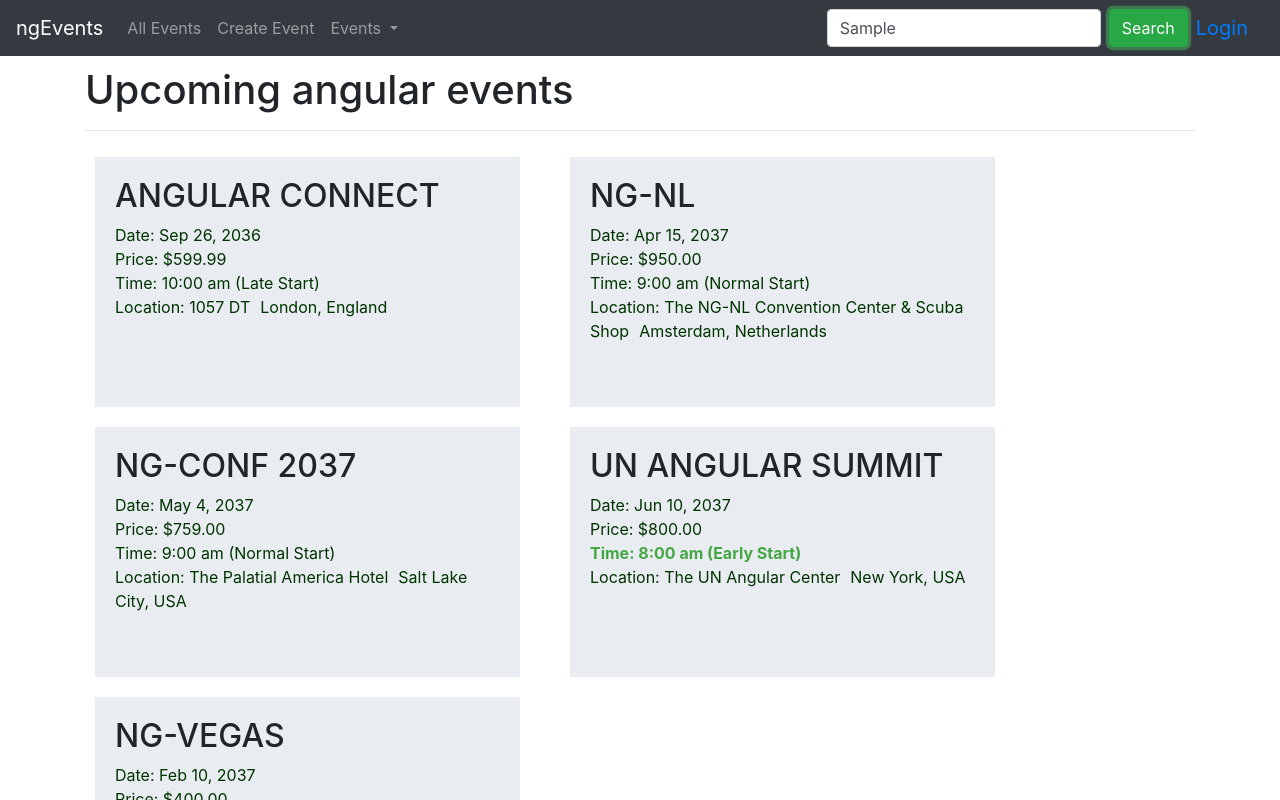
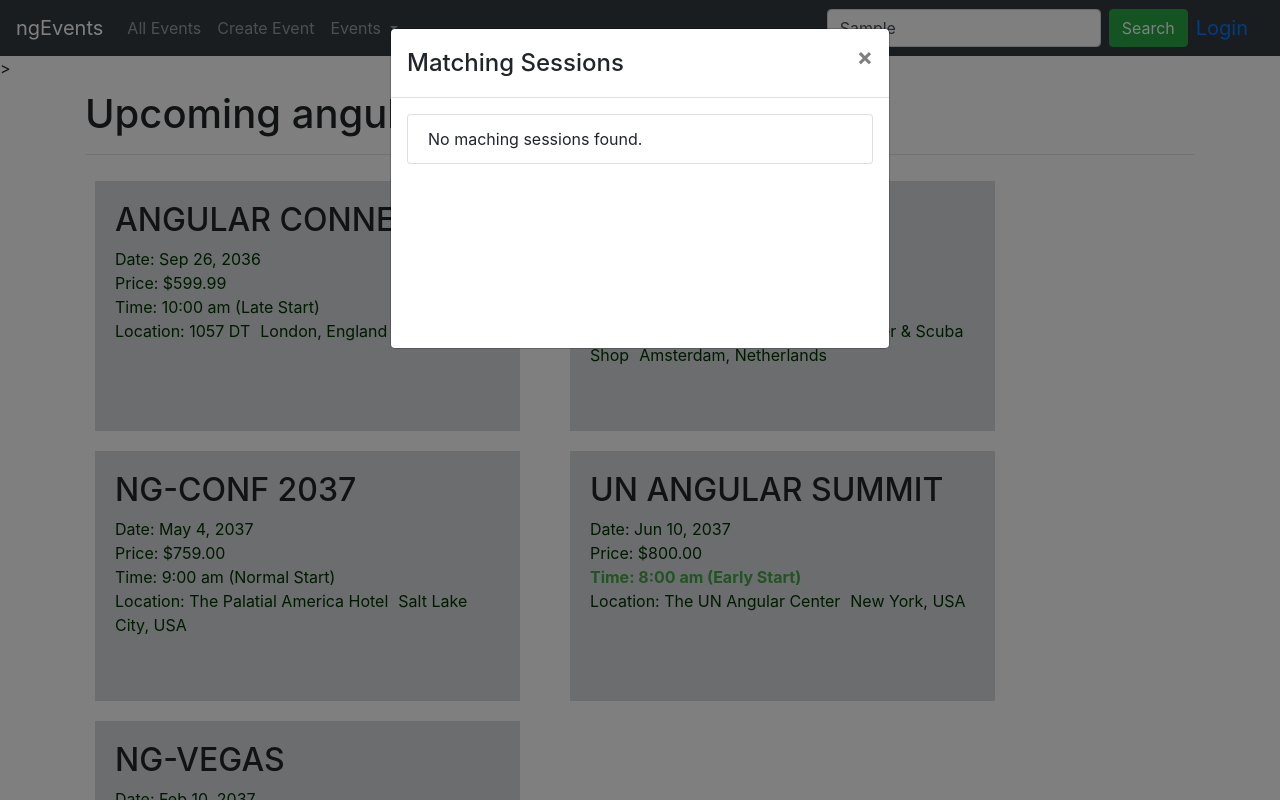
Before and after one commit to mayuragarwal/angular-fundamentls, an Angular app: page /events in a window 1280 px wide. Both pictures are taken after typing "Sample" into the empty fields and a click on the button "Search". Shown: the top 800 px of the page. Built offline with nearby package versions, Linux system fonts and the light colour scheme.

Commit message:
modal component and directives

```diff
--- a/src/app/app.module.ts
+++ b/src/app/app.module.ts
@@ -16,6 +16,7 @@ import { Error404Component } from './errors/404.component';
 
 import { EventService } from './shared/event.service';
 import { TOASTR_TOKEN, Toastr } from './shared/toastr.service';
+import { JQ_TOKEN } from './shared/jQuery.service';
 import { AuthService } from './shared/auth.service';
 import { LoginComponent } from './login/login.component';
 import { ProfileComponent } from './profile/profile.component';
@@ -23,8 +24,11 @@ import { CreateSessionComponent } from './create-session/create-session.componen
 import { SessionListComponent } from './session-list/session-list.component';
 import { CollapsibleWellComponent } from './collapsible-well/collapsible-well.component';
 import { DurationPipe } from './shared/duration.pipe';
+import { SimpleModalComponent } from './simple-modal/simple-modal.component';
+import { ModalTriggerDirective } from './shared/modal-trigger.directive';
 
-declare let toastr: Toastr
+let toastr: Toastr = window['toastr'];
+let jQuery = window['$'];
 
 @NgModule({
   imports: [
@@ -46,12 +50,15 @@ declare let toastr: Toastr
     CreateSessionComponent,
     SessionListComponent,
     CollapsibleWellComponent,
-    DurationPipe
+    DurationPipe,
+    SimpleModalComponent,
+    ModalTriggerDirective
   ],
   providers: [
     EventService,
     AuthService,
-    { provide: TOASTR_TOKEN, useValue: toastr }
+    { provide: TOASTR_TOKEN, useValue: toastr },
+    { provide: JQ_TOKEN, useValue: jQuery }
   ],
   bootstrap: [EventsAppComponent]
 })
--- a/src/app/event-details/event-details.component.ts
+++ b/src/app/event-details/event-details.component.ts
@@ -1,6 +1,6 @@
 import { Component, OnInit } from '@angular/core';
 import { EventService } from './../shared/event.service';
-import { Router, ActivatedRoute } from '@angular/router';
+import { Router, ActivatedRoute, Params } from '@angular/router';
 import { IEvent, ISession } from '../shared/event.model';
 
 @Component({
@@ -18,7 +18,10 @@ export class EventDetailsComponent implements OnInit {
     private router: Router) { }
 
   ngOnInit() {
-    this.event = this.eventService.getEvent(+this.route.snapshot.params['id']);
+    this.route.params.forEach((params: Params) => {
+      this.event = this.eventService.getEvent(+params['id']);
+      this.addMode = false;
+    });
     if (this.event == null)
       this.router.navigate(['404']);
   }
--- a/src/app/navbar/navbar.component.html
+++ b/src/app/navbar/navbar.component.html
@@ -27,12 +27,12 @@
         </ul>
       </li>
       <li class="nav-item" *ngIf="auth.isAuthenticated()">
-          <a class="nav-link" [routerLink]="['/login']">Logout</a>
-        </li>
+        <a class="nav-link" [routerLink]="['/login']">Logout</a>
+      </li>
     </ul>
     <form class="form-inline my-2 my-lg-0" (ngSubmit)="searchSessions(searchTerm)">
       <input class="form-control mr-sm-2" type="text" placeholder="Search" name="searchTerm" [(ngModel)]="searchTerm">
-      <button class="btn btn-success my-2 my-sm-0 mr-sm-2" type="submit">Search</button>
+      <button class="btn btn-success my-2 my-sm-0 mr-sm-2" type="submit" modal-trigger="searchResults">Search</button>
     </form>
     <div class="navbar-header navbar-right navbar-brand">
       <ul class="nav navbar-nav">
@@ -44,3 +44,16 @@
     </div>
   </div>
 </nav>
+
+<simple-modal title="Matching Sessions" simpleModalId="searchResults" closeOnBodyClick="true">
+  <div class="list-group">
+    <div *ngIf="foundSessions && foundSessions.length > 0">
+      <a class="list-group-item" *ngFor="let session of foundSessions" [routerLink]="['/events', session.eventId]">
+        {{session.name}}
+      </a>
+    </div>
+    <a class="list-group-item" *ngIf="!foundSessions || foundSessions.length <= 0">
+      No maching sessions found.
+    </a>
+  </div>
+</simple-modal>
--- a/src/app/navbar/navbar.component.ts
+++ b/src/app/navbar/navbar.component.ts
@@ -16,8 +16,7 @@ export class NavbarComponent {
   searchSessions(searchTerm) {
     this.eventService.searchSessions(searchTerm)
       .subscribe(sessions => {
-        this.foundSessions = sessions
-        console.log(sessions);
+        this.foundSessions = sessions;
       });
   }
 
--- a/src/app/shared/event.service.ts
+++ b/src/app/shared/event.service.ts
@@ -41,7 +41,7 @@ export class EventService {
     var emitter = new EventEmitter(true);
     setTimeout(() => {
       emitter.emit(results);
-    }, 1000);
+    }, 100);
 
     return emitter;
   }
--- /dev/null
+++ b/src/app/shared/jQuery.service.ts
@@ -0,0 +1,3 @@
+import { InjectionToken } from '@angular/core';
+
+export let JQ_TOKEN = new InjectionToken<Object>('jQuery');
--- /dev/null
+++ b/src/app/shared/modal-trigger.directive.ts
@@ -0,0 +1,20 @@
+import { Directive, Inject, OnInit, ElementRef, Input } from '@angular/core';
+import { JQ_TOKEN } from './jQuery.service';
+
+@Directive({
+  selector: '[modal-trigger]'
+})
+export class ModalTriggerDirective implements OnInit {
+  private el: HTMLElement;
+  @Input('modal-trigger') modalId: string;
+
+  constructor(elRef: ElementRef, @Inject(JQ_TOKEN) private $: any) {
+    this.el = elRef.nativeElement;
+  }
+
+  ngOnInit() {
+    this.el.addEventListener('click', e => {
+      this.$(`#${this.modalId}`).modal({});
+    });
+  }
+}
--- /dev/null
+++ b/src/app/simple-modal/simple-modal.component.css
@@ -0,0 +1 @@
+.modal-body { height: 250px; overflow-y: scroll; }
--- /dev/null
+++ b/src/app/simple-modal/simple-modal.component.html
@@ -0,0 +1,15 @@
+<div [id]="simpleModalId" #modalContainer class="modal fade" tabindex="-1">
+  <div class="modal-dialog">
+    <div class="modal-content">
+      <div class="modal-header">
+        <h4 class="modal-title">{{title}}</h4>
+        <button type="button" class="close" data-dismiss="modal">
+          <span>&times;</span>
+        </button>
+      </div>
+      <div class="modal-body" (click)="closeModal()">
+        <ng-content></ng-content>
+      </div>
+    </div>
+  </div>
+</div>>
--- /dev/null
+++ b/src/app/simple-modal/simple-modal.component.ts
@@ -0,0 +1,22 @@
+import { Component, Input, ViewChild, ElementRef, Inject } from '@angular/core';
+import { JQ_TOKEN } from '../shared/jQuery.service';
+
+@Component({
+  selector: 'simple-modal',
+  templateUrl: './simple-modal.component.html',
+  styleUrls: ['./simple-modal.component.css']
+})
+export class SimpleModalComponent {
+  @Input() title: string;
+  @Input() simpleModalId: string;
+  @Input() closeOnBodyClick: string;
+
+  @ViewChild('modalContainer') containerEl: ElementRef
+
+  constructor(@Inject(JQ_TOKEN) private $: any) { }
+
+  closeModal() {
+    if (this.closeOnBodyClick === 'true')
+      this.$(this.containerEl.nativeElement).modal('hide');
+  }
+}
--- a/src/styles.css
+++ b/src/styles.css
@@ -5,7 +5,7 @@
 }
 
 .hoverwell {
-  background-color: #e9edf1;
+  background-color: #d7dadc;
 }
 
 .hoverwell:hover {
```
